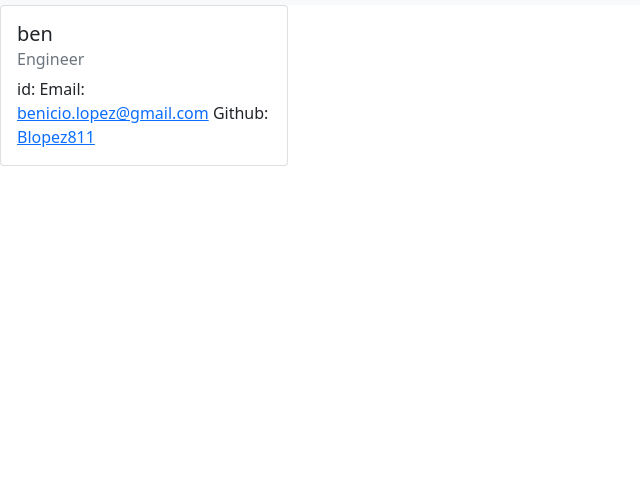
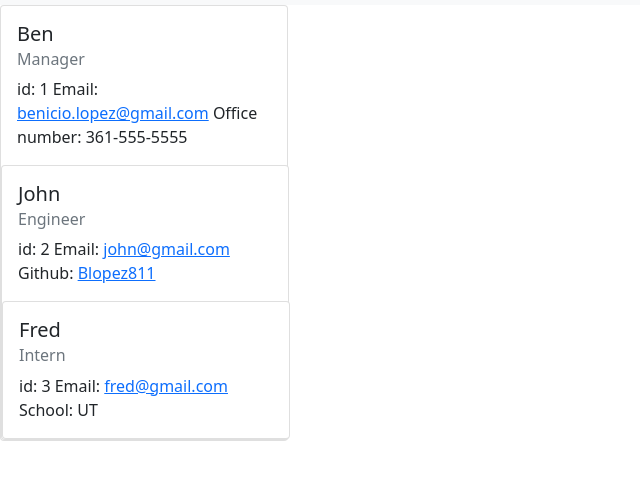
Before and after one commit to Blopez811/team-profile-generator, a website: page index.html in a window 1280 px wide. Shown: the part 45-524 px from the top of the page, without its empty margins (0-640 px from the left). Drawn offline with nearby package versions, Linux system fonts and the light colour scheme.

```diff
--- a/index.html
+++ b/index.html
@@ -22,12 +22,30 @@
 
         <div class="card" style="width: 18rem;">
        <div class="card-body">
-           <h5 class="card-title">ben</h5>
+           <h5 class="card-title">Ben</h5>
+           <h6 class="card-subtitle mb-2 text-muted">Manager</h6>
+           <p class="card-text">
+           id: 1
+           Email: <a href="mailto:benicio.lopez@gmail.com">benicio.lopez@gmail.com</a>
+           Office number: 361-555-5555
+           </p>
+       </div><div class="card" style="width: 18rem;">
+       <div class="card-body">
+           <h5 class="card-title">John</h5>
            <h6 class="card-subtitle mb-2 text-muted">Engineer</h6>
            <p class="card-text">
-           id:
-           Email: <a href="mailto:benicio.lopez@gmail.com">benicio.lopez@gmail.com</a>
+           id: 2
+           Email: <a href="mailto:john@gmail.com">john@gmail.com</a>
            Github: <a href= "https://github.com/Blopez811" target="_blank">Blopez811</a>
+           </p>
+       </div><div class="card" style="width: 18rem;">
+       <div class="card-body">
+           <h5 class="card-title">Fred</h5>
+           <h6 class="card-subtitle mb-2 text-muted">Intern</h6>
+           <p class="card-text">
+           id: 3
+           Email: <a href="mailto:fred@gmail.com">fred@gmail.com</a>
+           School: UT
            </p>
        </div>
 
```
Also changed, not shown: README.md.
